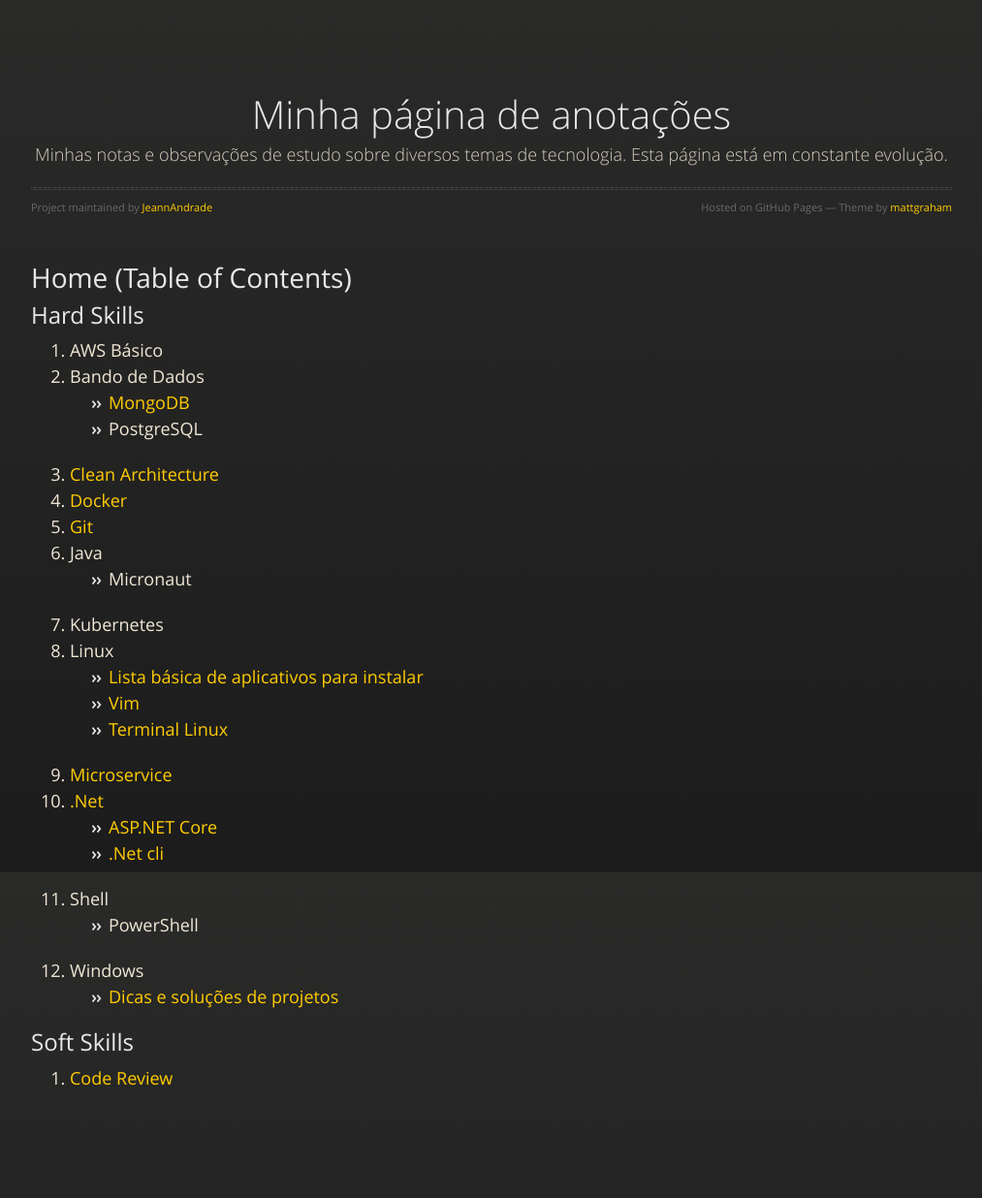
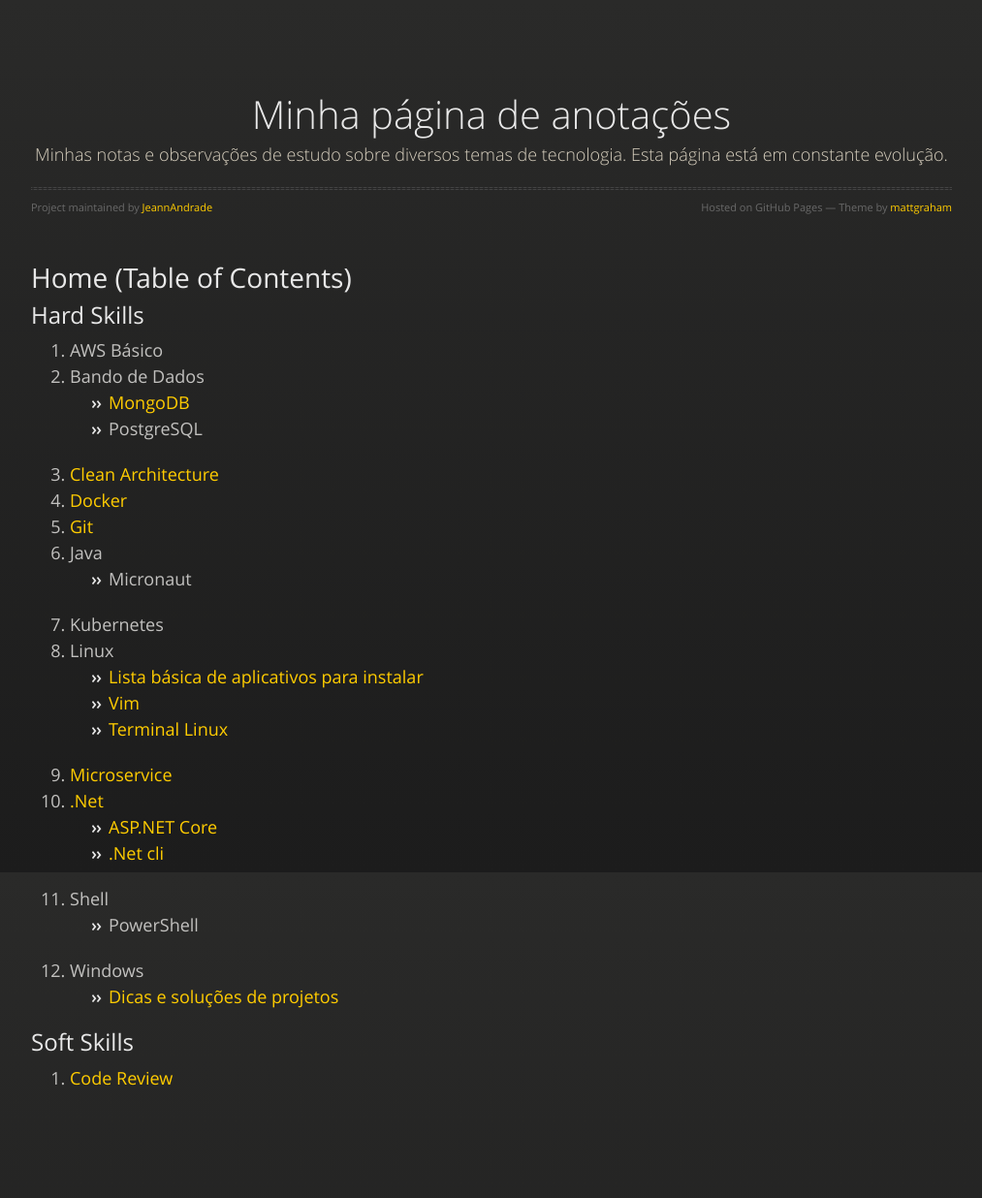
Before and after one commit to JeannAndrade/jeannandrade.github.io, a Jekyll site: the page built from index.md, in a window 1280 px wide. Shown: the whole page at 97% size, without its empty margins (108-1121 px from the left). Built offline with Jekyll 4.4.1, drawn with Linux system fonts in a browser that asks for light colours; our own code applies the rules of GitHub Pages for plain Markdown files.

Commit message:
Cor da fonte para um cinza mais escuro.

```diff
--- a/_sass/jekyll-theme-midnight.scss
+++ b/_sass/jekyll-theme-midnight.scss
@@ -6,7 +6,7 @@ body {
   padding: 0px 0 20px 0px;
   margin: 0px;
   font: 18px/1.5 "OpenSansRegular", "Helvetica Neue", Helvetica, Arial, sans-serif;
-  color: #f0e7d5;
+  color: #c2c1bf;
   font-weight: normal;
   background: #252525;
   background-attachment: fixed !important;
```
